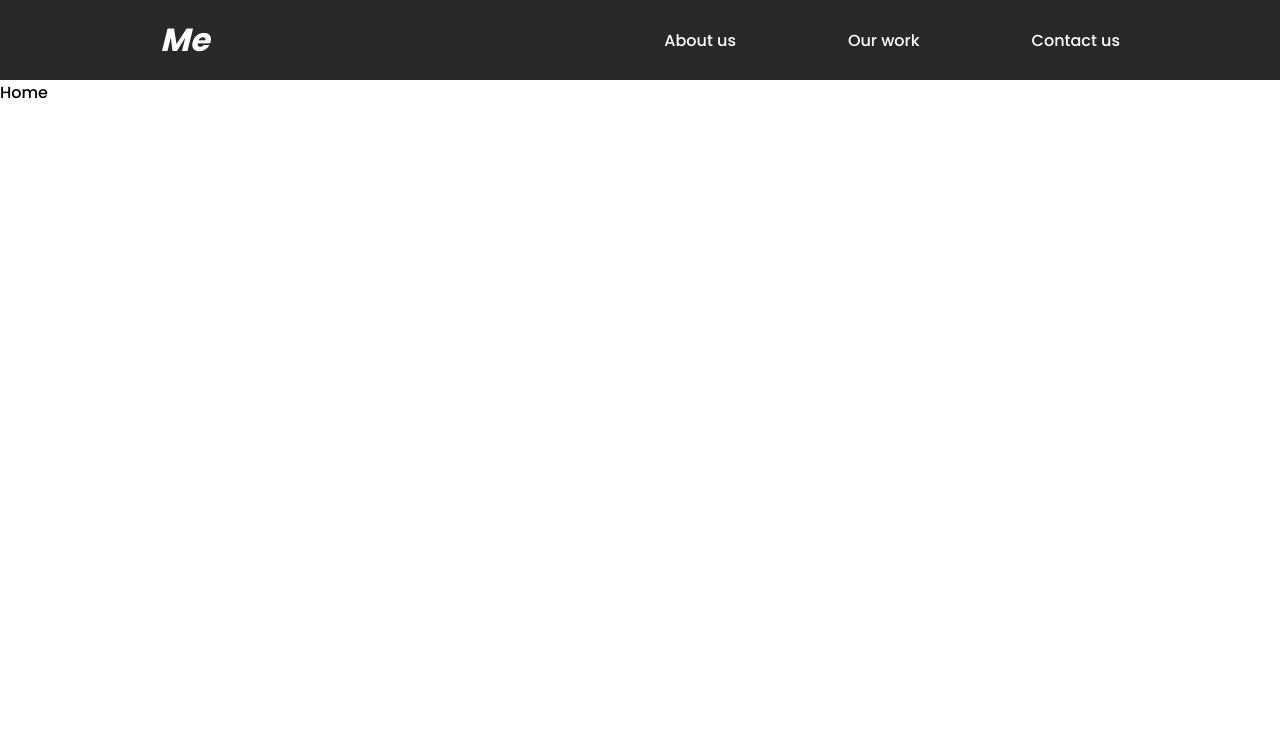
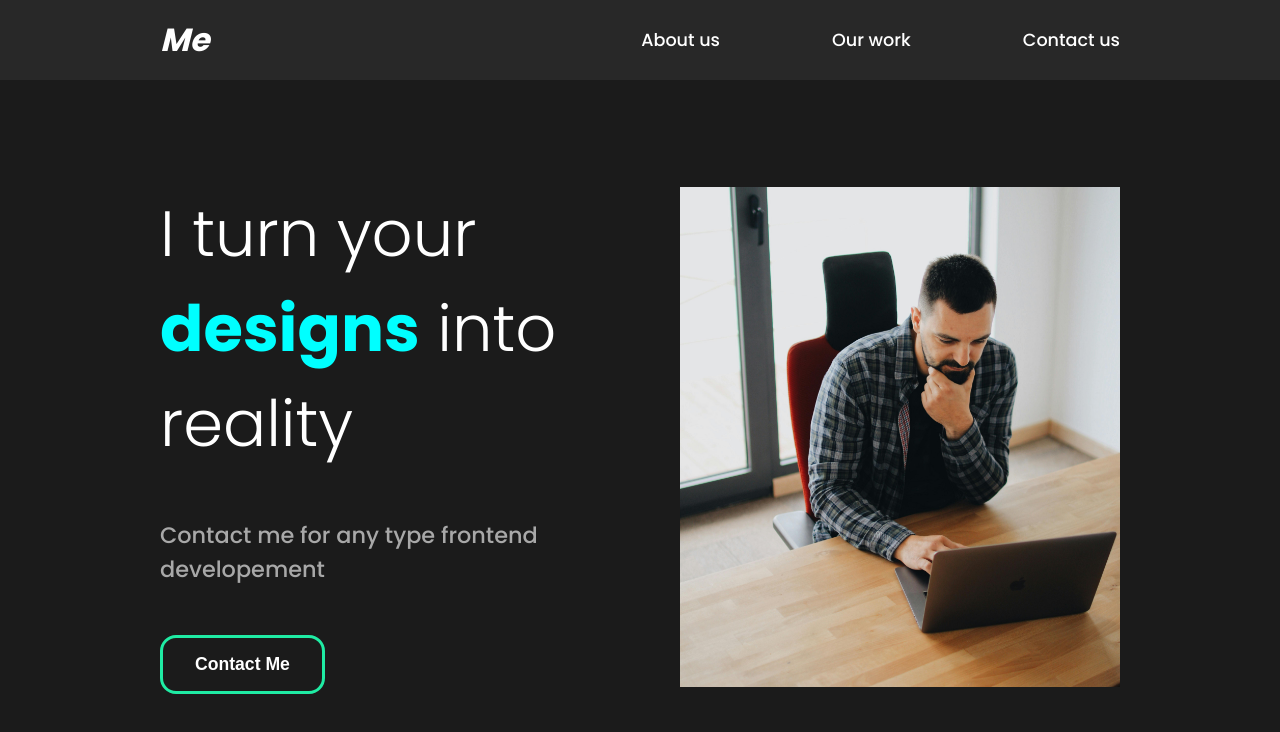
Before and after one commit to imran-farooq7/capture, a Next.js app: page / in a window 1280 px wide. Shown: the top 732 px of the page. Built offline with nearby package versions, Linux system fonts and the light colour scheme.

Commit message:
About component completed

```diff
--- /dev/null
+++ b/app/components/About.tsx
@@ -0,0 +1,59 @@
+"use client";
+import Image from "next/image";
+import styled from "styled-components";
+
+const About = () => {
+	return (
+		<StyledAbout>
+			<Description>
+				<div className="title">
+					<Hide>
+						<h2>I turn your</h2>
+					</Hide>
+					<Hide>
+						<h2>
+							<span>designs</span> into
+						</h2>
+					</Hide>
+					<Hide>
+						<h2>reality</h2>
+					</Hide>
+				</div>
+				<p>Contact me for any type frontend developement</p>
+				<button>Contact Me</button>
+			</Description>
+
+			<StyledImage>
+				<Image src={"/Home1.jpg"} width={500} height={500} alt="me" />
+			</StyledImage>
+		</StyledAbout>
+	);
+};
+const StyledAbout = styled.div`
+	min-height: 90vh;
+	display: flex;
+	align-items: center;
+	justify-content: space-between;
+	padding: 5rem 10rem;
+	color: white;
+`;
+const Description = styled.div`
+	flex: 1;
+	padding-right: 5rem;
+	h2 {
+		font-weight: lighter;
+	}
+`;
+const StyledImage = styled.div`
+	flex: 1;
+	overflow: hidden;
+	img {
+		object-fit: cover;
+		width: 100%;
+	}
+`;
+const Hide = styled.div`
+	overflow: hidden;
+`;
+
+export default About;
--- a/app/components/Navbar.tsx
+++ b/app/components/Navbar.tsx
@@ -18,7 +18,7 @@ const StyledNav = styled.nav`
 		list-style: none;
 		gap: 7rem;
 	}
-	.logo {
+	.logo a {
 		font-size: 2rem;
 		font-weight: bold;
 		font-style: italic;
--- a/app/globals.css
+++ b/app/globals.css
@@ -3,3 +3,40 @@
 	margin: 0;
 	box-sizing: border-box;
 }
+body {
+	background-color: #1b1b1b;
+}
+button {
+	font-size: 1.1rem;
+	font-weight: bold;
+	cursor: pointer;
+	padding: 1rem 2rem;
+	border: 3px solid #1feca4;
+	background: transparent;
+	color: white;
+	transition: all 0.5s ease;
+	border-radius: 1rem;
+}
+button:hover {
+	background-color: #1feca4;
+}
+a {
+	font-size: 1.1rem;
+}
+h2 {
+	font-weight: lighter;
+	font-size: 4rem;
+}
+h3 {
+	color: white;
+}
+p {
+	padding: 3rem 0;
+	color: #cccc;
+	font-size: 1.4rem;
+	line-height: 150%;
+}
+span {
+	font-weight: bold;
+	color: cyan;
+}
--- a/app/layout.tsx
+++ b/app/layout.tsx
@@ -2,6 +2,7 @@ import type { Metadata } from "next";
 import { Poppins } from "next/font/google";
 import "./globals.css";
 import Navbar from "./components/Navbar";
+import StyledComponentsRegistry from "@/registery";
 
 const poppins = Poppins({ subsets: ["latin"], weight: ["300", "500", "700"] });
 
@@ -18,8 +19,10 @@ export default function RootLayout({
 	return (
 		<html lang="en">
 			<body className={poppins.className}>
-				<Navbar />
-				{children}
+				<StyledComponentsRegistry>
+					<Navbar />
+					{children}
+				</StyledComponentsRegistry>
 			</body>
 		</html>
 	);
--- a/app/page.tsx
+++ b/app/page.tsx
@@ -1,5 +1,11 @@
+import About from "./components/About";
+
 const Home = () => {
-	return <div>Home</div>;
+	return (
+		<div>
+			<About />
+		</div>
+	);
 };
 
 export default Home;
--- a/next.config.mjs
+++ b/next.config.mjs
@@ -1,4 +1,8 @@
 /** @type {import('next').NextConfig} */
-const nextConfig = {};
+const nextConfig = {
+	compiler: {
+		styledComponents: true,
+	},
+};
 
 export default nextConfig;
--- /dev/null
+++ b/registery.tsx
@@ -0,0 +1,29 @@
+"use client";
+
+import React, { useState } from "react";
+import { useServerInsertedHTML } from "next/navigation";
+import { ServerStyleSheet, StyleSheetManager } from "styled-components";
+
+export default function StyledComponentsRegistry({
+	children,
+}: {
+	children: React.ReactNode;
+}) {
+	// Only create stylesheet once with lazy initial state
+	// x-ref: https://reactjs.org/docs/hooks-reference.html#lazy-initial-state
+	const [styledComponentsStyleSheet] = useState(() => new ServerStyleSheet());
+
+	useServerInsertedHTML(() => {
+		const styles = styledComponentsStyleSheet.getStyleElement();
+		styledComponentsStyleSheet.instance.clearTag();
+		return <>{styles}</>;
+	});
+
+	if (typeof window !== "undefined") return <>{children}</>;
+
+	return (
+		<StyleSheetManager sheet={styledComponentsStyleSheet.instance}>
+			{children}
+		</StyleSheetManager>
+	);
+}
```
Also changed, not shown: public/Home1.jpg (added).
